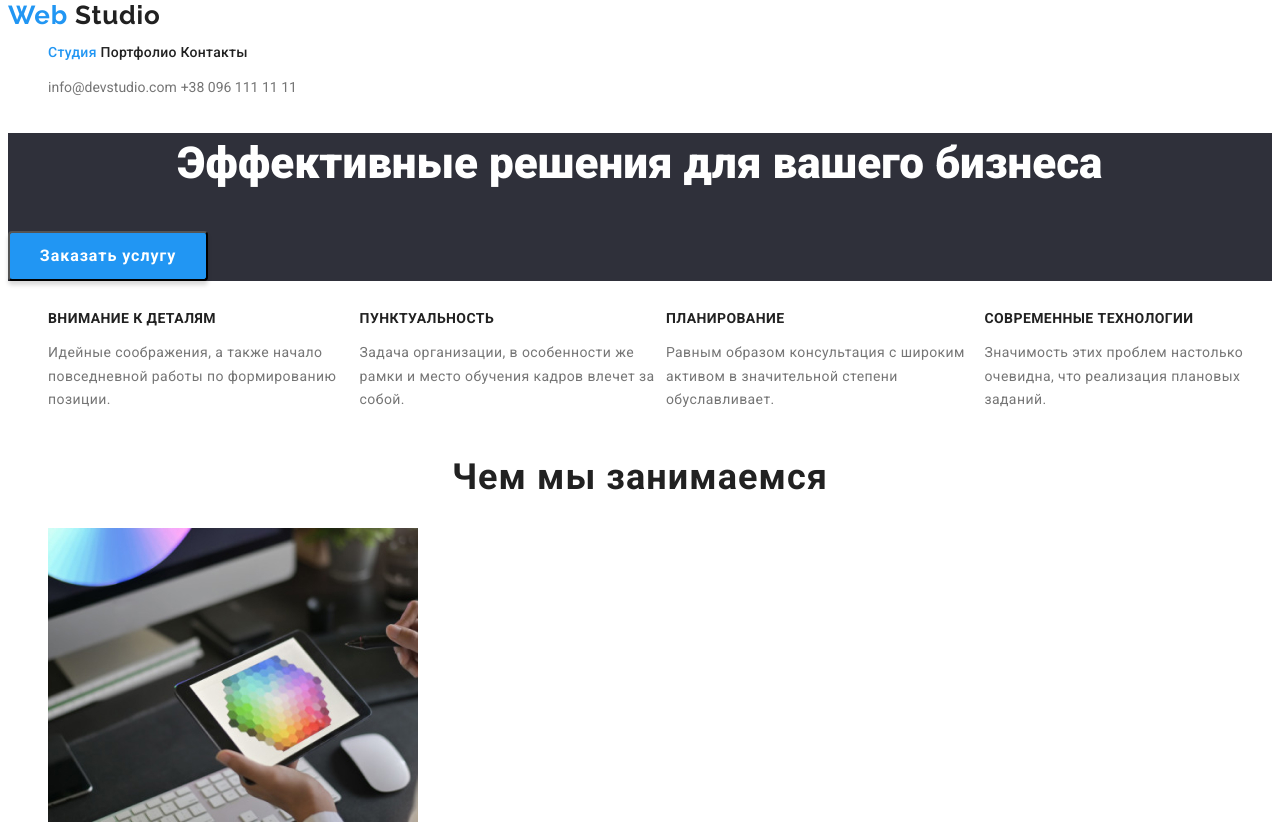
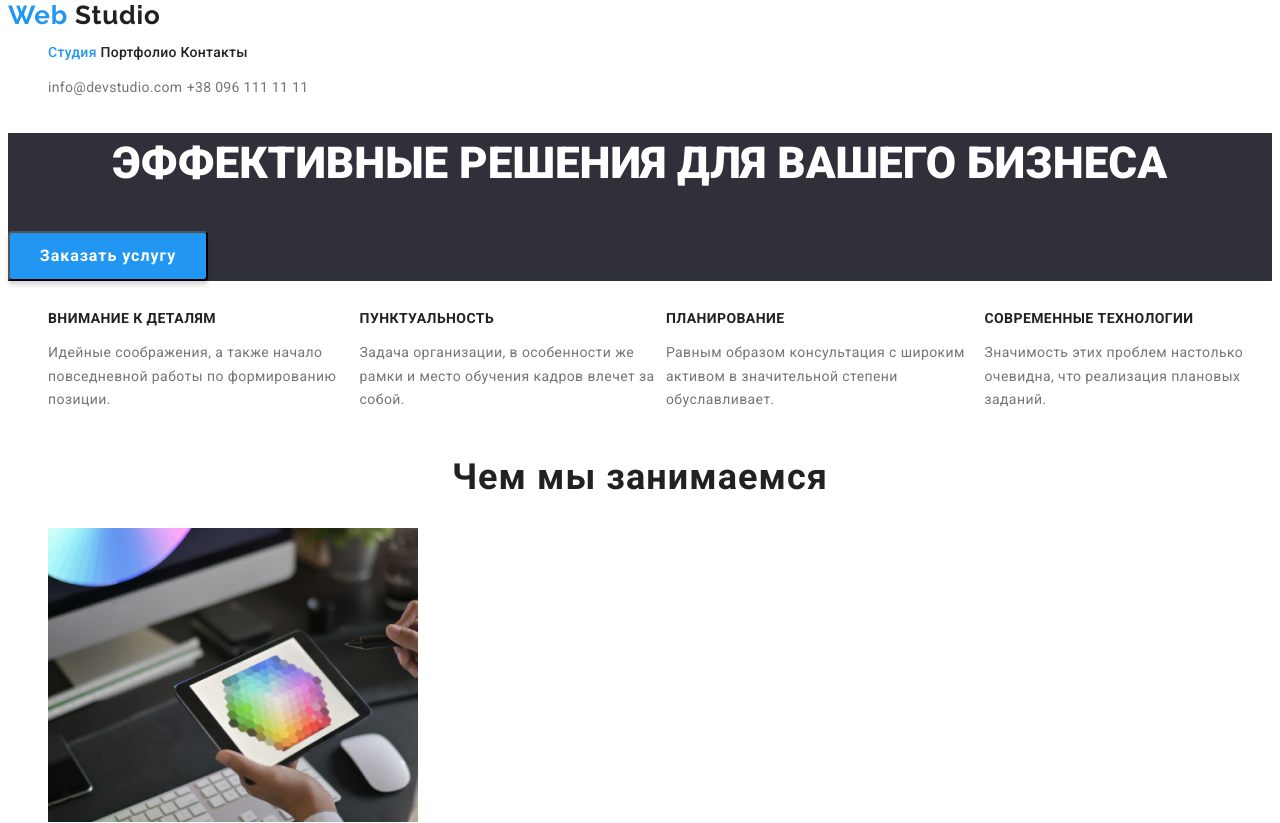
Before and after one commit to Yevtushenko7/goit-markup-hw-02, a plain HTML site: page index.html in a window 1280 px wide. Shown: the top 823 px of the page. Drawn offline with Linux system fonts and the light colour scheme.

Commit message:
добавляет оформление цвета и текста (изм)

```diff
--- a/css/style.css
+++ b/css/style.css
@@ -68,12 +68,14 @@ ul {
 
 .menu-contact li {
   display: inline;
+  letter-spacing: 0.02em;
 }
 
 .link {
   color: var(--text-color);
   font-size: 14px;
   line-height: 1.14;
+  font-style: normal;
 }
 
 /* hero */
@@ -113,6 +115,7 @@ ul {
   font-size: 44px;
   line-height: 1.4;
   text-align: center;
+  text-transform: uppercase;
 }
 
 /* features */
```
Also changed, not shown: portfolio.html (+2 -0 lines).
